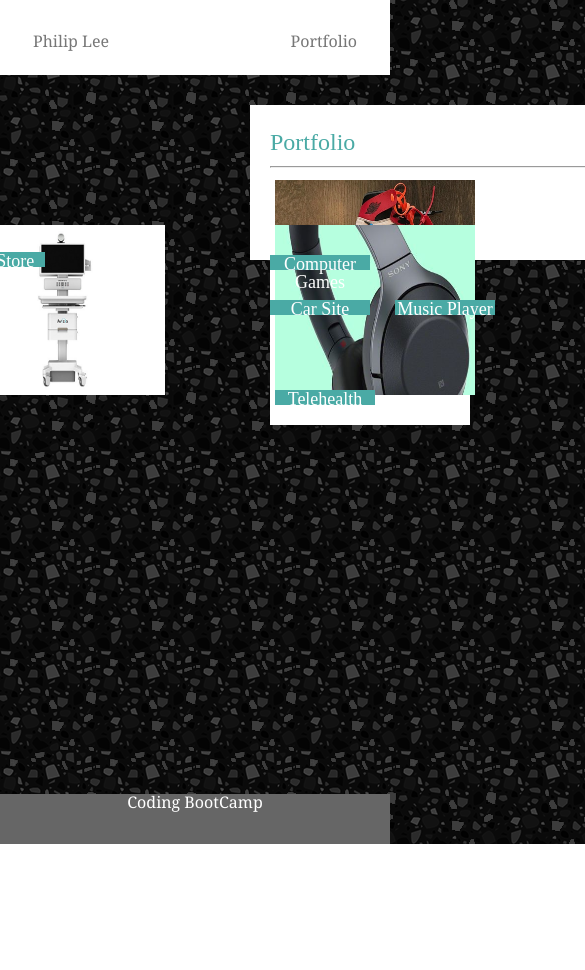
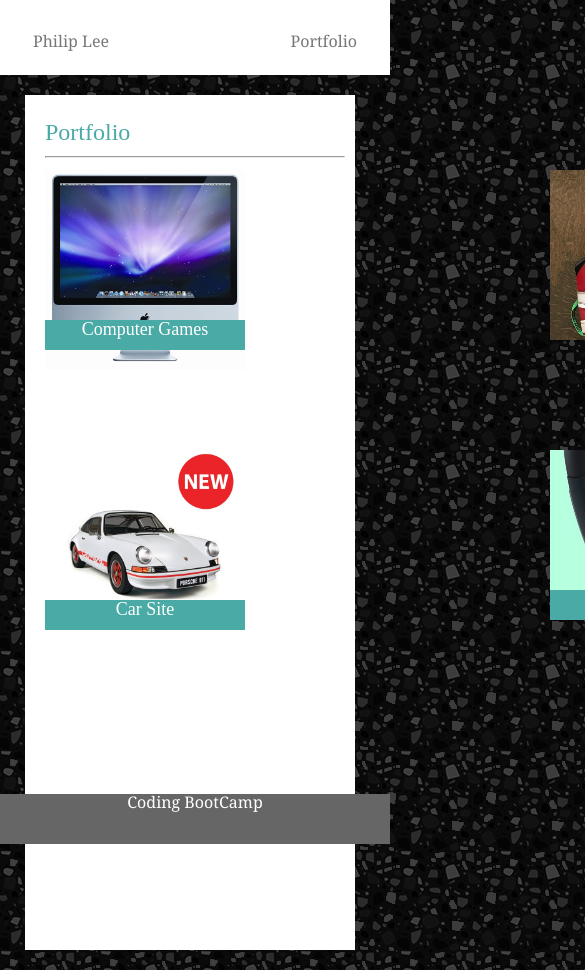
Before and after one commit to uphilgood/Responsive-Portfolio, a plain HTML site: page portfolio.html in a window 390 px wide. Shown: the top 970 px of the page, 585 px wide, since content can reach past the window. Before the commit the page ends 844 px from the top, so only its background shows below. Drawn offline with Linux system fonts and the light colour scheme.

Commit message:
saturday may19

```diff
--- a/assets/css/style.css
+++ b/assets/css/style.css
@@ -20,6 +20,7 @@ h2 {
 }
 
 /* Navbar links */
+
 #navbar a {
   font-family: 'Georgia', Times, Times New Roman, serif;
   float: right;
@@ -35,7 +36,7 @@ h2 {
   float: left;
   display: block;
   background-color: #ffffff;
-    color:#777777;
+  color: #777777;
   text-align: center;
   padding: 33px;
   text-decoration: none;
@@ -57,9 +58,6 @@ h2 {
   margin: 100px 100px 20px 250px;
   color: black;
   padding: 25px 10px 30px 20px;
-
-
-
 }
 
 #box2 {
@@ -70,8 +68,6 @@ h2 {
   margin: 30px 100px 20px 250px;
   color: black;
   padding: 25px 10px 30px 20px;
-
-
 }
 
 .box-2 {
@@ -81,7 +77,7 @@ h2 {
 
 .box-2-1 {
   position: absolute;
-  background-color:  #4aaaa5;
+  background-color: #4aaaa5;
   text-align: center;
   font-size: large;
   color: white;
@@ -92,8 +88,6 @@ h2 {
   z-index: 3;
 }
 
-
-
 .box-3 {
   position: absolute;
   float: left;
@@ -102,7 +96,7 @@ h2 {
 
 .box-3-1 {
   position: absolute;
-  background-color:  #4aaaa5;
+  background-color: #4aaaa5;
   text-align: center;
   font-size: large;
   color: white;
@@ -122,7 +116,7 @@ h2 {
 
 .box-4-1 {
   position: absolute;
-  background-color:  #4aaaa5;
+  background-color: #4aaaa5;
   text-align: center;
   font-size: large;
   color: white;
@@ -142,7 +136,7 @@ h2 {
 
 .box-5-1 {
   position: absolute;
-  background-color:  #4aaaa5;
+  background-color: #4aaaa5;
   text-align: center;
   font-size: large;
   color: white;
@@ -162,7 +156,7 @@ h2 {
 
 .box-6-1 {
   position: absolute;
-  background-color:  #4aaaa5;
+  background-color: #4aaaa5;
   text-align: center;
   font-size: large;
   color: white;
@@ -174,17 +168,14 @@ h2 {
   z-index: 3;
 }
 
-.clearFix::after{
+.clearFix::after {
   content: "";
   clear: both;
   display: block;
 }
 
-
-
 body {
   background-image: url("../images/dark-grey-terrazzo.png");
-
 }
 
 .footer {
@@ -194,7 +185,7 @@ body {
   bottom: 0;
   height: 50px;
   width: 100%;
-  background-color:#666666;
+  background-color: #666666;
   color: white;
   text-align: center;
 }
@@ -240,136 +231,59 @@ textarea {
   .box-6 {width: 100%;};
   .box-6-1 {width: 100%;};
 }  */
-@media only screen and (max-width: 600px) {
+
+@media only screen and (max-width: 980px) {}
+
+@media only screen and (max-width: 768px) {
   #box {
     font-family: 'Georgia', Times, Times New Roman, serif;
     text-align: left;
-    background-color: gray;
-    width: 400px;
-    height: 800px;
-    /* margin: 100px 100px 400px 250px; */
-    color: white;
-
-
+    background-color: white;
+    width: 600px;
+    height: 400px;
+    margin: 20px 20px 20px 25px;
+    color: black;
+    padding: 25px 10px 30px 20px;
   }
-
-#sidebar {
-  float: left;
-  border-color: white;
-  border-width: 20px;
-  border-style: solid;
+  textarea {
+    width: 575px;
+    height: 50px;
+    /* 100% fill height, minus height of details label */
   }
-
   #box2 {
     text-align: left;
     background-color: white;
-  width: 460px;
-  height: 100px;
-  margin: 30px 100px 20px 250px;
+    width: 600px;
+    height: 800px;
+    margin: 20px 20px 20px 25px;
     color: black;
     padding: 25px 10px 30px 20px;
-
-
+  }
 }
 
-.box-2 {
-  position: absolute;
-  float: left;
+@media only screen and (max-width: 640px) {
+  #box {
+    font-family: 'Georgia', Times, Times New Roman, serif;
+    text-align: left;
+    background-color: white;
+    width: 300px;
+    height: 800px;
+    margin: 20px 20px 20px 25px;
+    color: black;
+    padding: 25px 10px 30px 20px;
   }
-
-.box-2-1 {
-  position: absolute;
-  background-color:  #4aaaa5;
-  text-align: center;
-  font-size: large;
-  color: white;
-  top: 75px;
-  float: left;
-  width: 100px;
-  height: 15px;
-  z-index: 3;
+  textarea {
+    width: 275px;
+    height: 50px;
+    /* 100% fill height, minus height of details label */
   }
-
-
-
-.box-3 {
-  position: absolute;
- float: left;
- top: 225px;
+  #box2 {
+    text-align: left;
+    background-color: white;
+    width: 300px;
+    height: 800px;
+    margin: 20px 20px 20px 25px;
+    color: black;
+    padding: 25px 10px 30px 20px;
   }
-
-.box-3-1 {
-  position: absolute;
-  background-color:  #4aaaa5;
-  text-align: center;
-  font-size: large;
-  color: white;
-  top: 75px;
-  float: left;
-  width: 100px;
-  height: 15px;
-  z-index: 3;
 }
-
-.box-4 {
-  position: absolute;
-  float: left;
-  top: 225px;
-  right: 225px;
-}
-
-.box-4-1 {
-  position: absolute;
-  background-color:  #4aaaa5;
-  text-align: center;
-  font-size: large;
-  color: white;
-  bottom: 132px;
-  right: 120px;
-  float: left;
-  width: 100px;
-  height: 15px;
-  z-index: 3;
-}
-
-.box-5 {
-  position: absolute;
-  float: left;
-  left: 275px;
-}
-
-.box-5-1 {
-  position: absolute;
-  background-color:  #4aaaa5;
-  text-align: center;
-  font-size: large;
-  color: white;
-  top: 210px;
-  float: left;
-  width: 100px;
-  height: 15px;
-  z-index: 3;
-}
-
-.box-6 {
-  position: absolute;
-  float: left;
-  top: 225px;
-  left: 275px;
-}
-
-.box-6-1 {
-  position: absolute;
-  background-color:  #4aaaa5;
-  text-align: center;
-  font-size: large;
-  color: white;
-  top: 75px;
-  left: 120px;
-  float: left;
-  width: 100px;
-  height: 15px;
-  z-index: 3;
-}
-
-}
```
Lines whose indentation alone changed are shown as unchanged.
